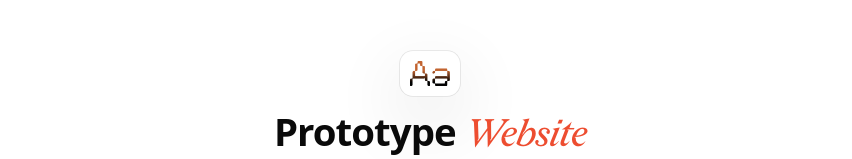
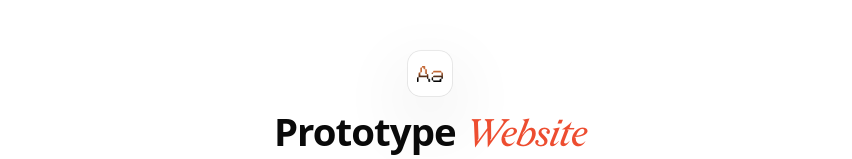
Before and after one commit to telluricaquarian/aclr77, a Next.js app: page /prototype in a window 1280 px wide. Shown: the top 159 px of the page, without its empty margins (210-1062 px from the left). Built offline with nearby package versions, Linux system fonts and the light colour scheme.

Commit message:
Style prototype header with Aa logo and italic Website accent

```diff
--- a/src/app/prototype/page.tsx
+++ b/src/app/prototype/page.tsx
@@ -163,11 +163,11 @@ export default function PrototypePage() {
                     <div className="rounded-2xl bg-white p-3 shadow-[0_30px_90px_rgba(0,0,0,0.12)] ring-1 ring-black/10">
                         <Image
                             src="/images/Aaisolate.png"
-                            alt="Areculateir Aa mark"
-                            width={44}
-                            height={44}
+                            alt="Areculateir logo"
+                            width={32}
+                            height={32}
+                            className="h-8 w-8 object-contain select-none"
                             priority
-                            className="h-8 w-auto select-none"
                         />
                     </div>
                 </div>
```
